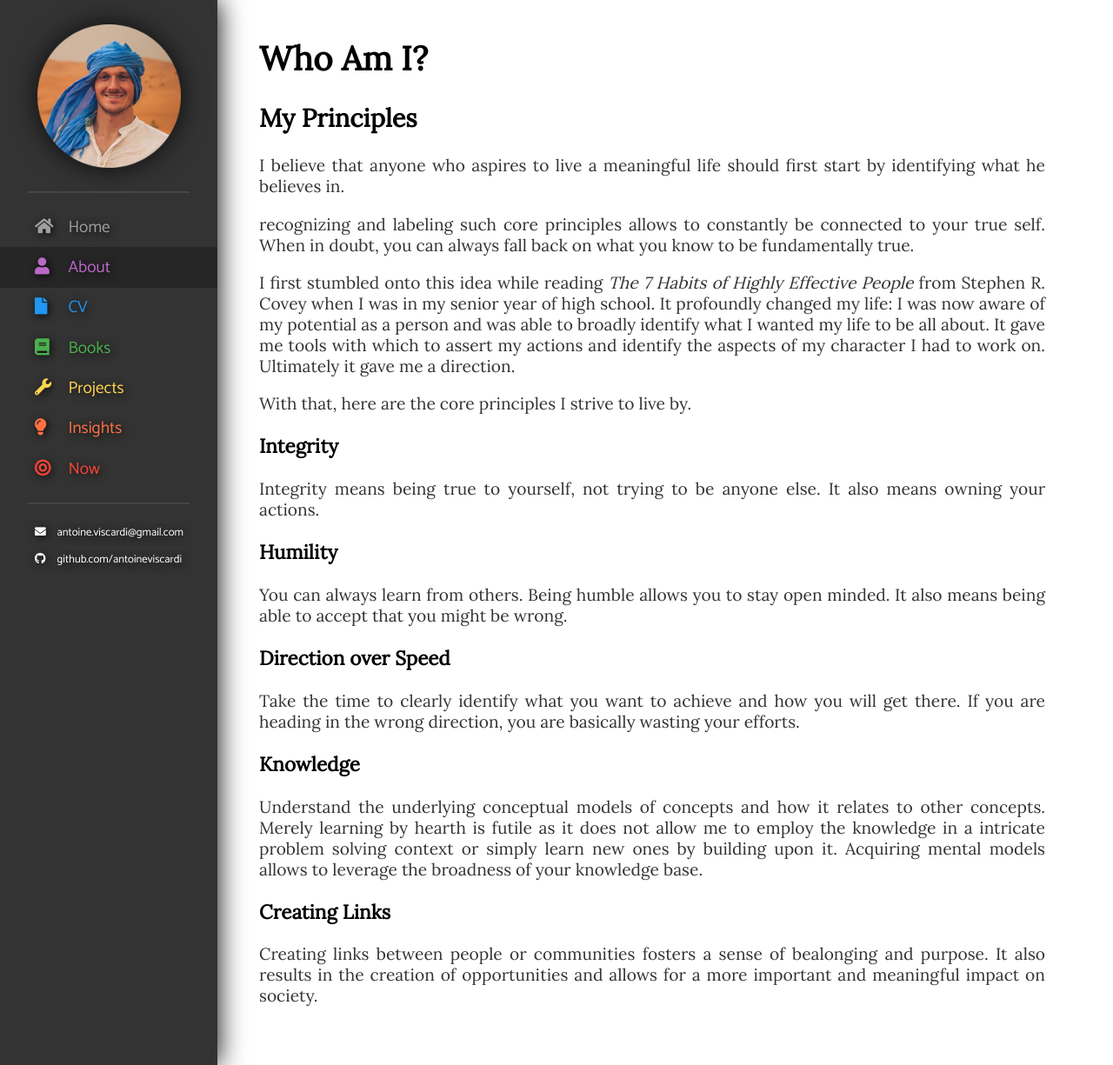
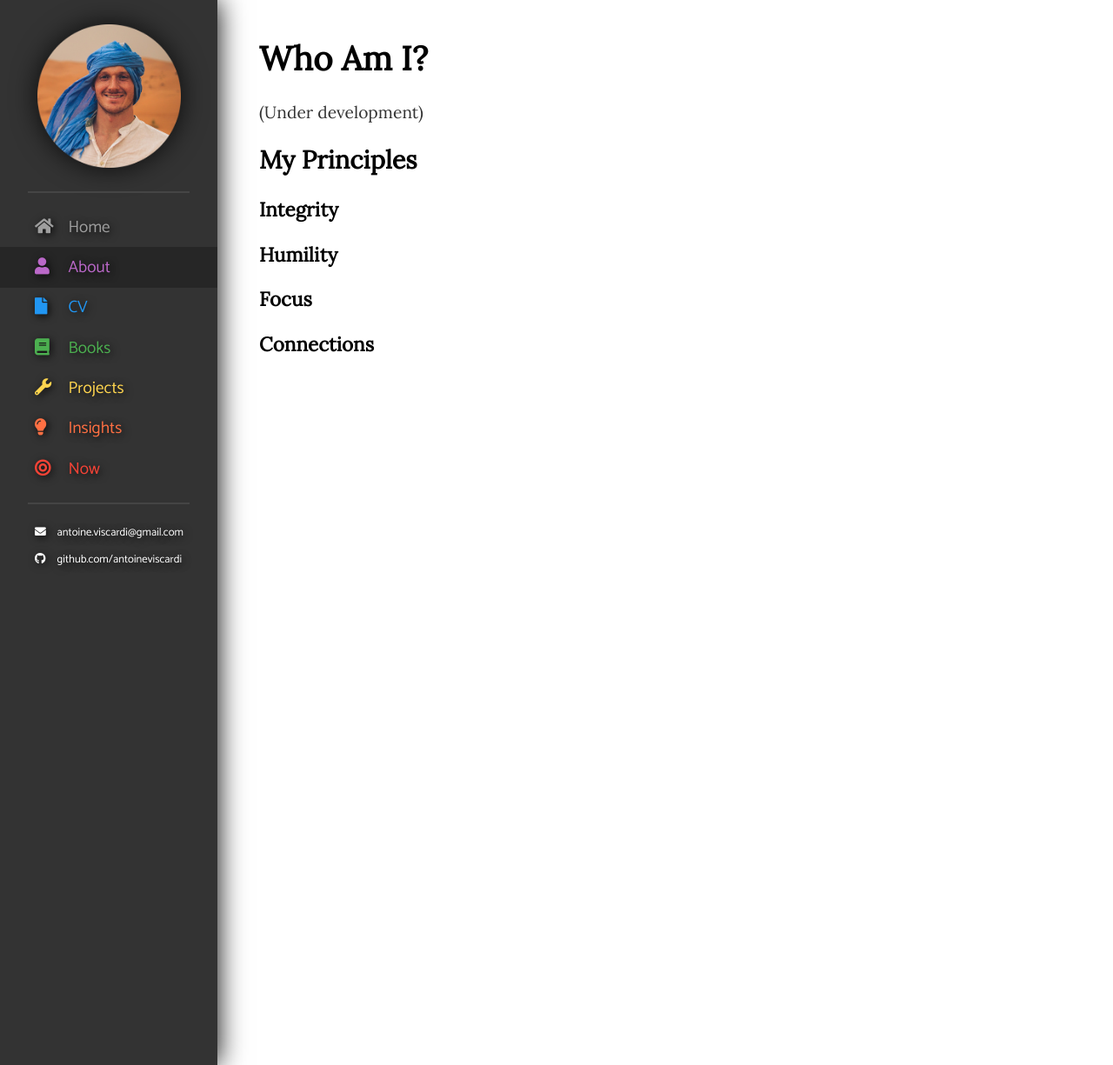
Before and after one commit to Madibam/antoineviscardi.github.io, a Jekyll site: the page built from about/index.md, in a window 1280 px wide and 1225 px high. Shown: the whole window at 87% size. Built offline with Jekyll 4.4.1, drawn with Linux system fonts in a browser that asks for light colours; nearby versions of some CDN libraries.

Commit message:
updated about page

```diff
--- a/about/index.md
+++ b/about/index.md
@@ -4,27 +4,14 @@ title: Who Am I?
 ---
 # {{ page.title }}
 
+(Under development)
+
 ## My Principles
-I believe that anyone who aspires to live a meaningful life should first start by identifying what he believes in.
-
-recognizing and labeling such core principles allows to constantly be connected to your true self. When in doubt, you can always fall back on what you know to be fundamentally true.
-
-I first stumbled onto this idea while reading *The 7 Habits of Highly Effective People* from Stephen R. Covey when I was in my senior year of high school. It profoundly changed my life: I was now aware of my potential as a person and was able to broadly identify what I wanted my life to be all about. It gave me tools with which to assert my actions and identify the aspects of my character I had to work on. Ultimately it gave me a direction.
-
-With that, here are the core principles I strive to live by.
-
 
 ### Integrity
-Integrity means being true to yourself, not trying to be anyone else. It also means owning your actions.
 
 ### Humility
-You can always learn from others. Being humble allows you to stay open minded. It also means being able to accept that you might be wrong.
 
-### Direction over Speed
-Take the time to clearly identify what you want to achieve and how you will get there. If you are heading in the wrong direction, you are basically wasting your efforts.
+### Focus
 
-### Knowledge
-Understand the underlying conceptual models of concepts and how it relates to other concepts. Merely learning by hearth is futile as it does not allow me to employ the knowledge in a intricate problem solving context or simply learn new ones by building upon it. Acquiring mental models allows to leverage the broadness of your knowledge base.
-
-### Creating Links
-Creating links between people or communities fosters a sense of bealonging and purpose. It also results in the creation of opportunities and allows for a more important and meaningful impact on society.
+### Connections
```
